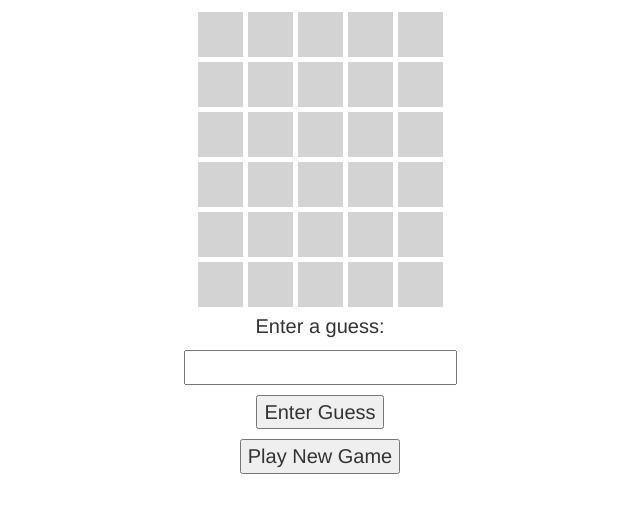
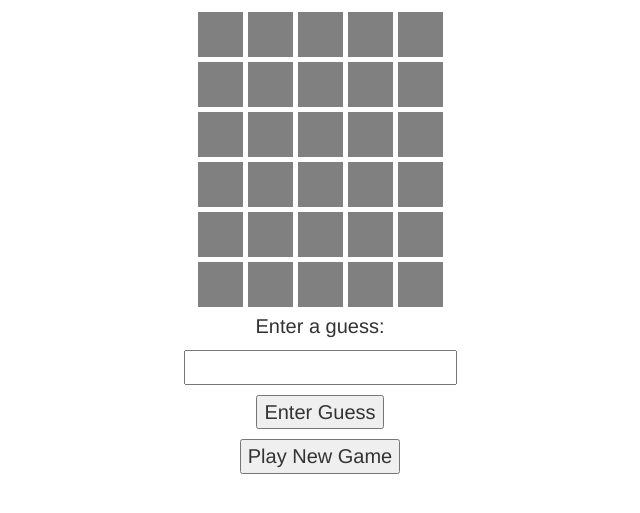
Before and after one commit to dgould1212/dwordle, a plain HTML site: page index.html in a window 1280 px wide. Both pictures are taken after a click on the button "Play Wordle". Shown: the part 63-576 px from the top of the page, without its empty margins (320-960 px from the left). Drawn offline with nearby package versions, Linux system fonts and the light colour scheme.

Commit message:
LightGray to Gray

```diff
--- a/gameOps.js
+++ b/gameOps.js
@@ -11,7 +11,7 @@ function playGame() {
 
   for (let i = 1; i < 31; i++) {
   document.getElementById("a".concat(i.toString())).innerHTML = "";
-  document.getElementById("a".concat(i.toString())).style = "color: white; background-color: LightGray;";
+  document.getElementById("a".concat(i.toString())).style = "color: white; background-color: Gray;";
   }
 
   document.getElementById('gameBoard').style.display = "block";
--- a/style.css
+++ b/style.css
@@ -22,7 +22,7 @@
 td {
     height: 50px;
     width: 50px;
-    background-color: LightGray;
+    background-color: Gray;
     font-weight: bold;
     border-style: solid;
     border-color: white;
```
